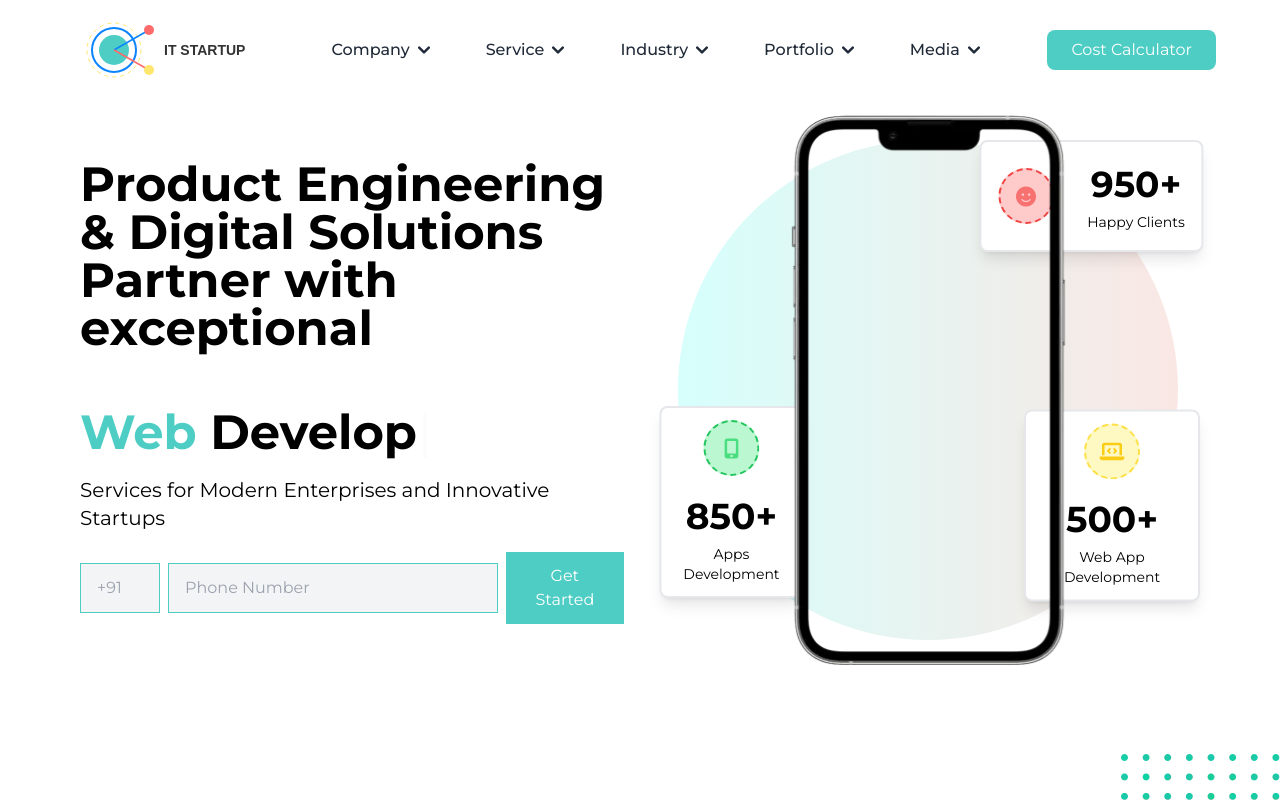
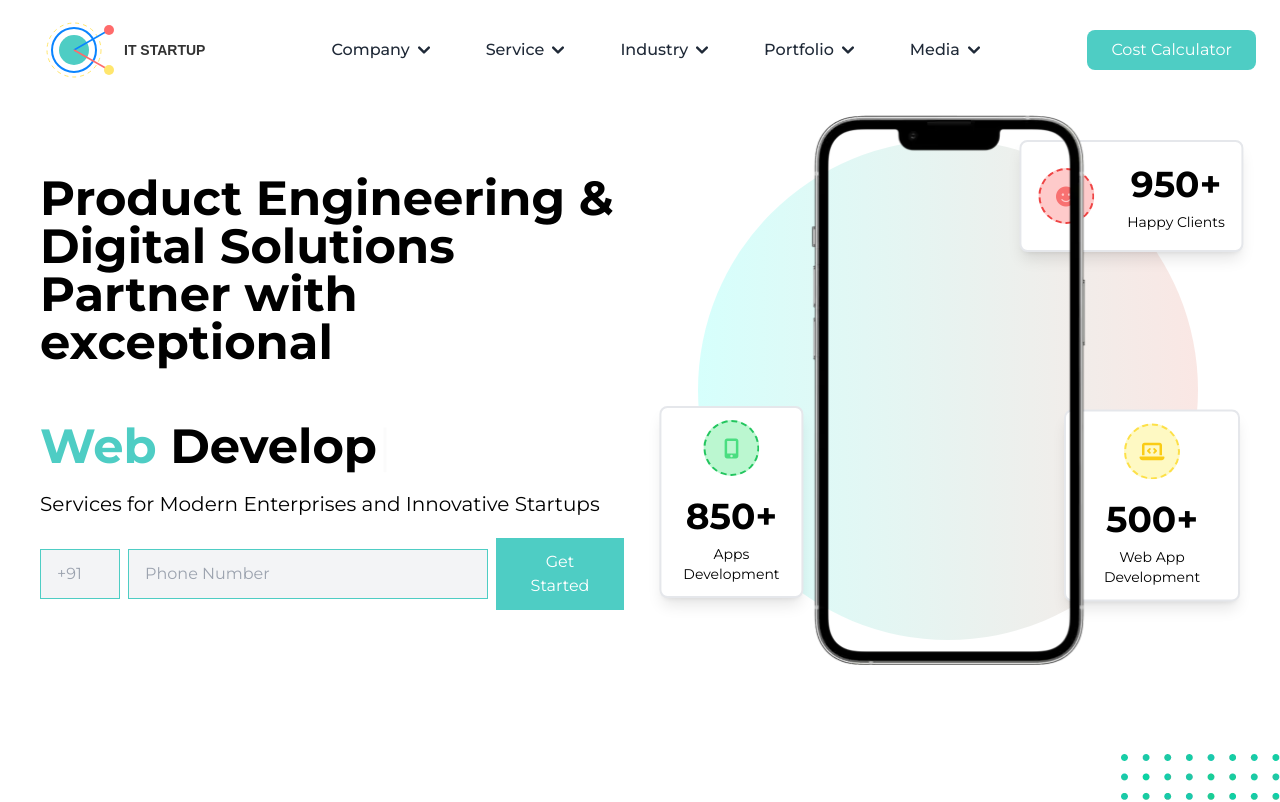
Before and after one commit to sharadroshan/it-startup-app, a Next.js app: page / in a window 1280 px wide. Shown: the top 802 px of the page. Built offline with nearby package versions, Linux system fonts and the light colour scheme.

Commit message:
update container

```diff
--- a/tailwind.config.js
+++ b/tailwind.config.js
@@ -6,6 +6,15 @@ module.exports = {
     "./src/app/**/*.{js,ts,jsx,tsx,mdx}",
   ],
   theme: {
+    container: {
+      center: true,
+      padding: {
+        DEFAULT: "20px",
+        sm: "10px",
+        lg: "30px",
+        xl: "40px",
+      },
+    },
     extend: {
       colors: {
         background: "var(--background)",
@@ -13,16 +22,6 @@ module.exports = {
         primary: "#4ecdc4",
         primaryHover: "#3bb4a0",
       },
-      container: {
-        center: true, // Centers the container horizontally
-        padding: "2rem", // Adds padding to the container
-        screens: {
-          sm: "100%",
-          md: "720px",
-          lg: "960px",
-          xl: "1200px",
-        },
-      },
     },
   },
   plugins: [],
```
